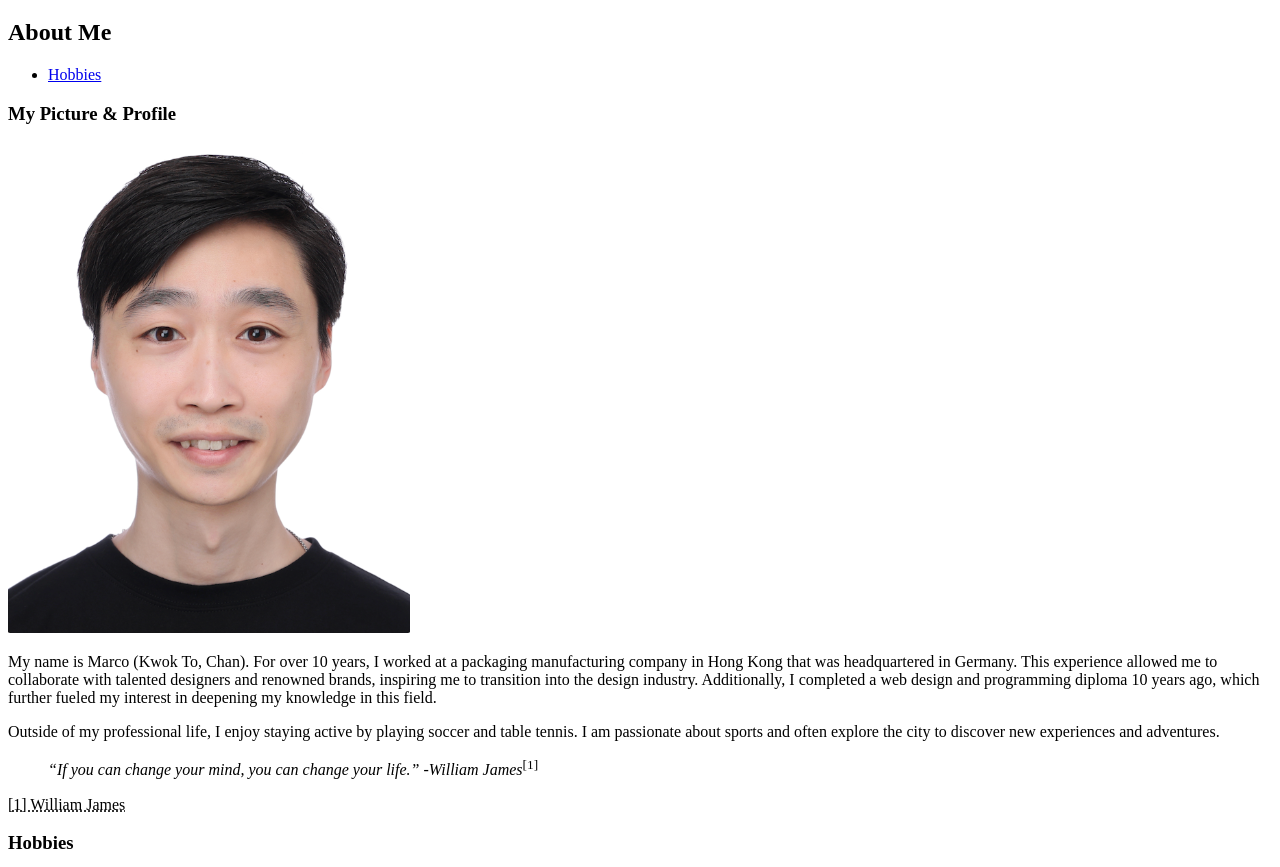
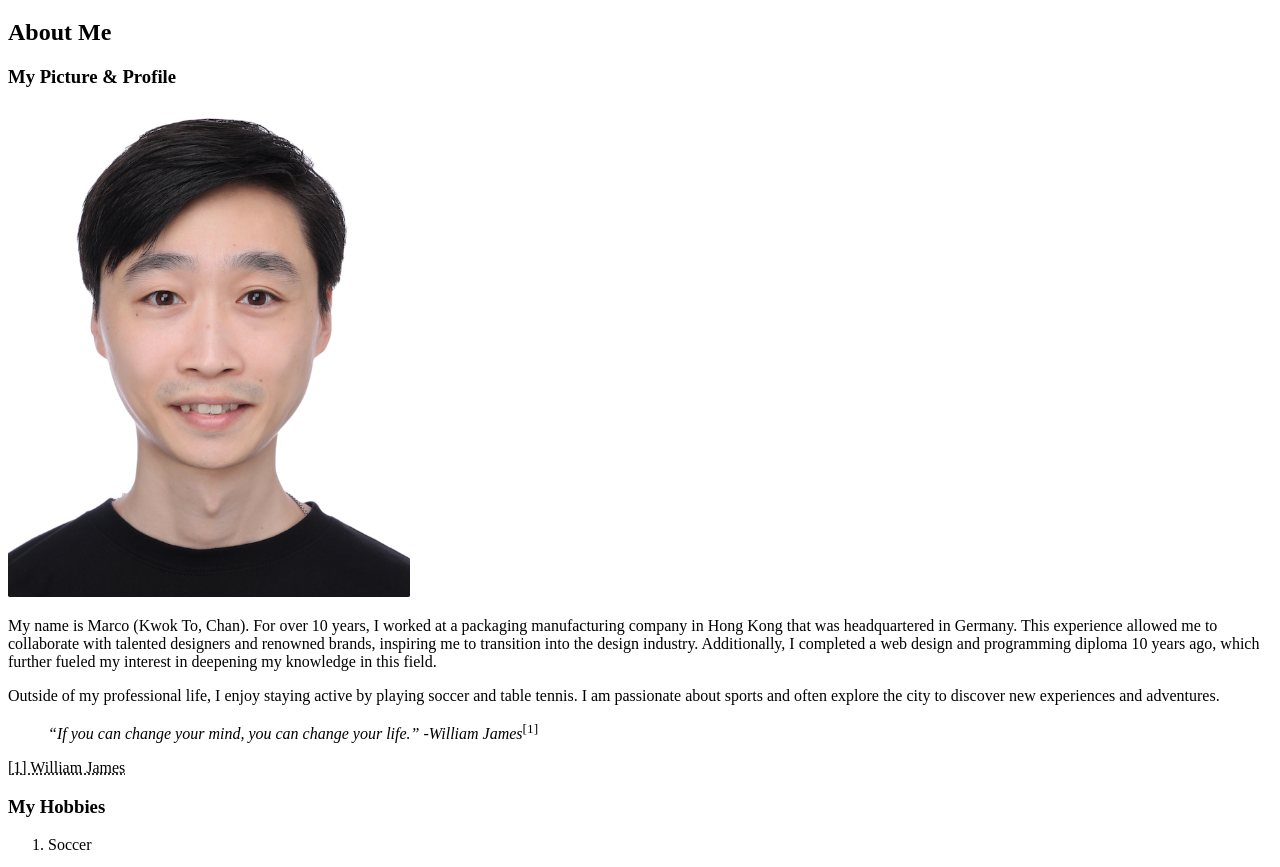
Before and after one commit to chan0590/chan0590.github.io, a plain HTML site: page html-assignment/index.html in a window 1280 px wide. Shown: the part 61-928 px from the top of the page. Drawn offline with Linux system fonts and the light colour scheme.

Commit message:
index.html

```diff
--- a/html-assignment/index.html
+++ b/html-assignment/index.html
@@ -12,12 +12,6 @@
     <article>
         <h2>About Me</h2>
     </article>
-    <nav>
-        <ul>
-            <!-- on page links use hashtags for ID -->
-            <li><a href="#Hobbies">Hobbies</a></li>
-        </ul>
-    </nav>
     <section>
         <h3>My Picture & Profile</h3>
         <img src="images/marco.jpg" alt="picture of marco">
@@ -27,7 +21,7 @@
         <blockquote><em>“If you can change your mind, you can change your life.” -<cite>William James</cite></em><sup>[1]</sup></blockquote>
         <p><abbr title="(1842-1910) was an American psychologist and philosopher">[1] William James</abbr></p>
         <section id="Hobbies">
-            <h3>Hobbies</h3>
+            <h3>My Hobbies</h3>
                 <ol>
                     <li><p>Soccer</p></li>
                     <li><p>Ping Pong (Table Tennis)</p></li>
```
Also changed, not shown: 1 other file.
